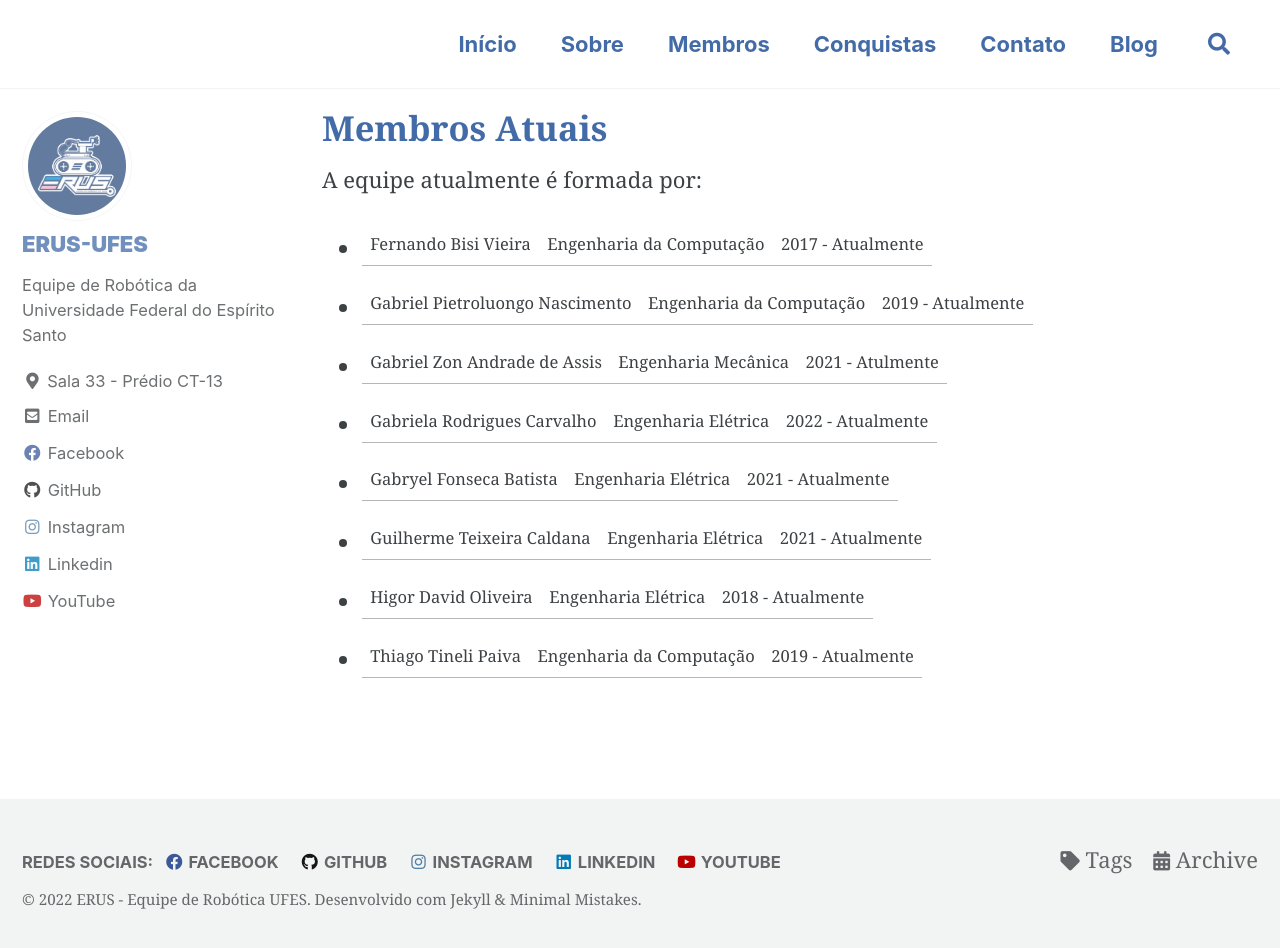
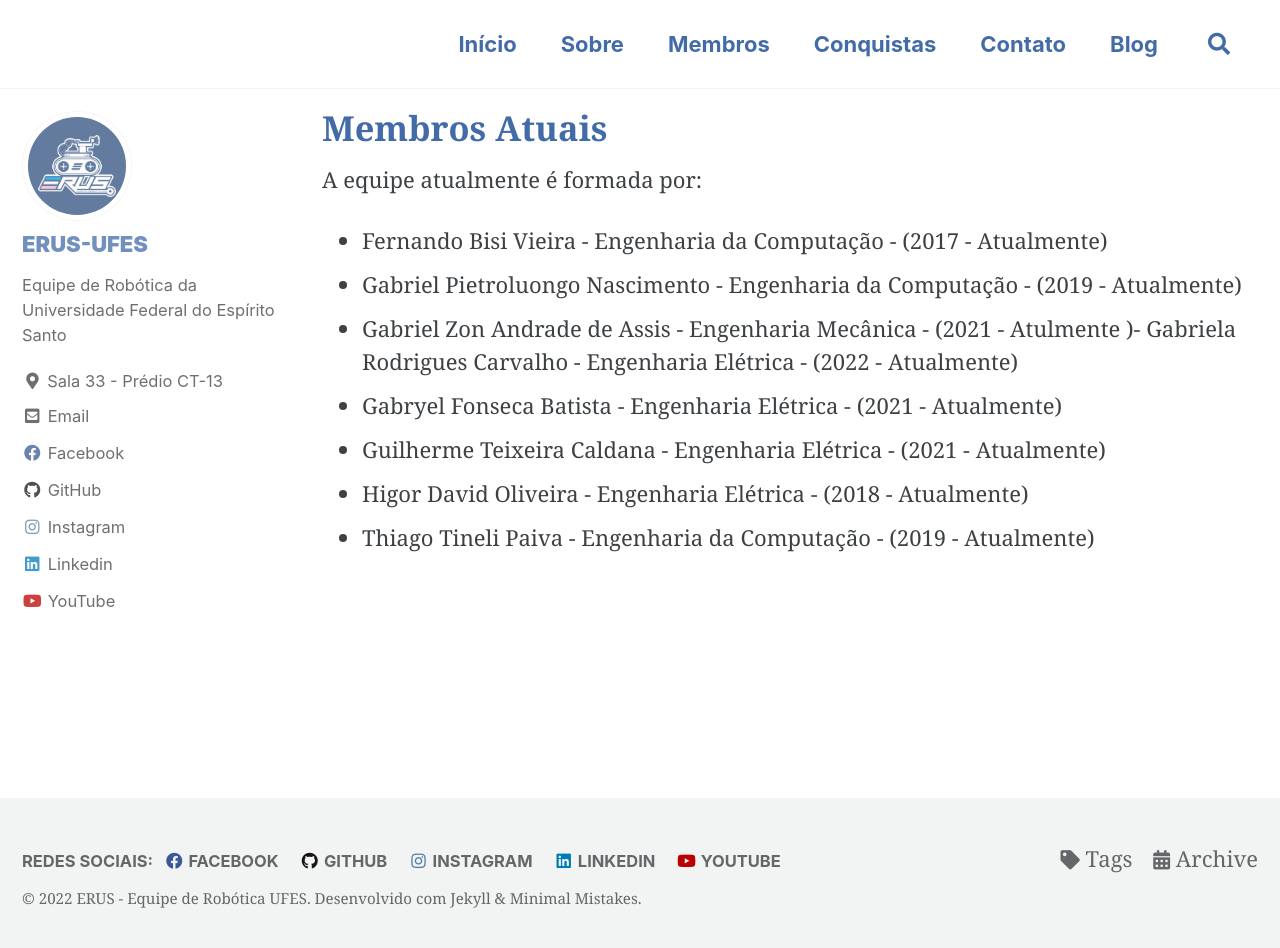
Before and after one commit to erufes/site, a Jekyll site: the page built from _pages/membros_atuais.md, in a window 1280 px wide and 954 px high. Shown: the top 948 px of the window. Built offline with Jekyll 4.4.1, drawn with Linux system fonts in a browser that asks for light colours; cached includes are drawn as plain includes.

```diff
--- a/_pages/membros_atuais.md
+++ b/_pages/membros_atuais.md
@@ -8,11 +8,11 @@ author_profile: true
 
 A equipe atualmente é formada por:
 
-- Fernando Bisi Vieira | Engenharia da Computação | 2017 - Atualmente
-- Gabriel Pietroluongo Nascimento | Engenharia da Computação | 2019 - Atualmente
-- Gabriel Zon Andrade de Assis | Engenharia Mecânica | 2021 - Atulmente
-- Gabriela Rodrigues Carvalho | Engenharia Elétrica | 2022 - Atualmente
-- Gabryel Fonseca Batista | Engenharia Elétrica | 2021 - Atualmente
-- Guilherme Teixeira Caldana | Engenharia Elétrica | 2021 - Atualmente
-- Higor David Oliveira | Engenharia Elétrica | 2018 - Atualmente
-- Thiago Tineli Paiva | Engenharia da Computação | 2019 - Atualmente
+- Fernando Bisi Vieira - Engenharia da Computação - (2017 - Atualmente)
+- Gabriel Pietroluongo Nascimento - Engenharia da Computação - (2019 - Atualmente)
+- Gabriel Zon Andrade de Assis - Engenharia Mecânica - (2021 - Atulmente
+)- Gabriela Rodrigues Carvalho - Engenharia Elétrica - (2022 - Atualmente)
+- Gabryel Fonseca Batista - Engenharia Elétrica - (2021 - Atualmente)
+- Guilherme Teixeira Caldana - Engenharia Elétrica - (2021 - Atualmente)
+- Higor David Oliveira - Engenharia Elétrica - (2018 - Atualmente)
+- Thiago Tineli Paiva - Engenharia da Computação - (2019 - Atualmente)
```
